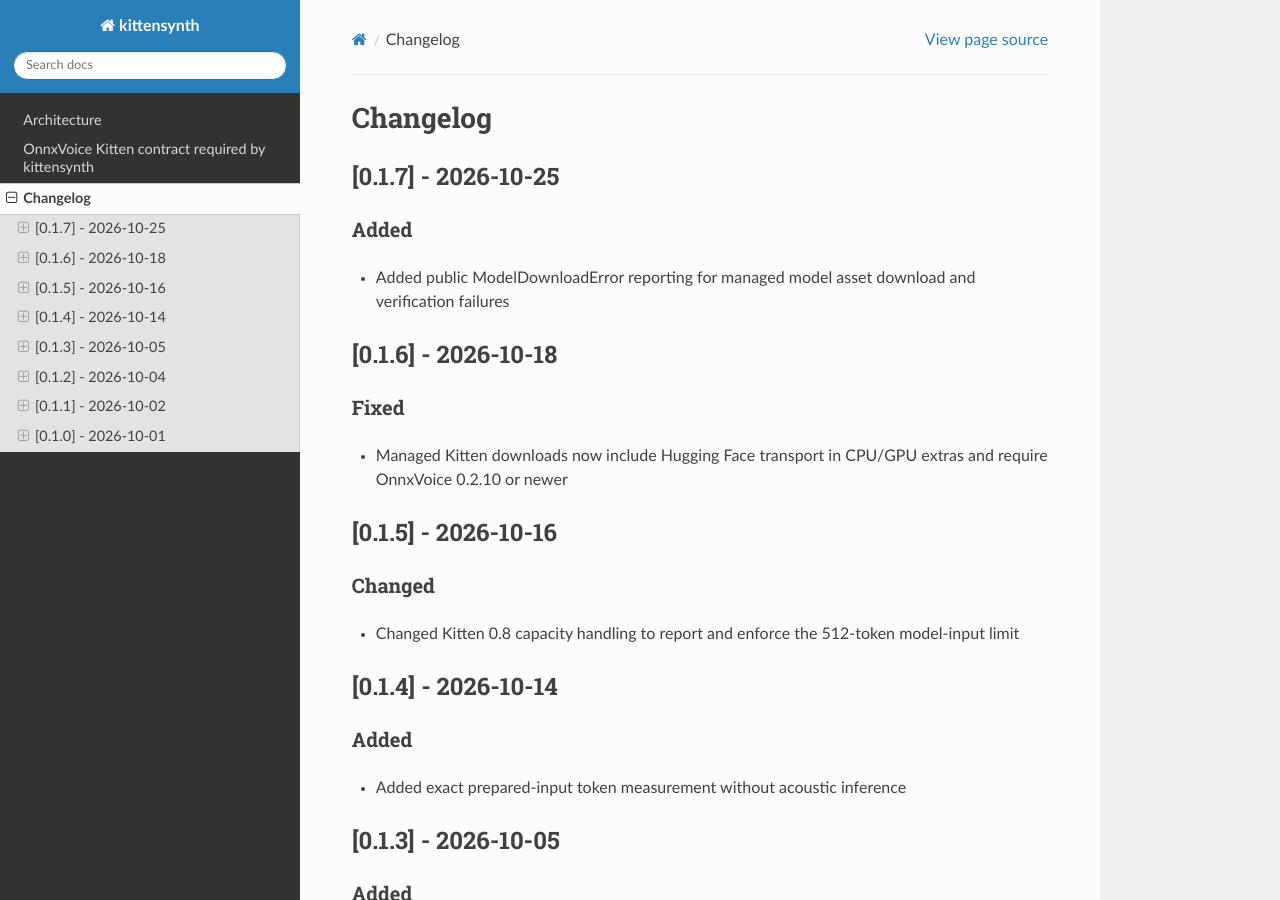
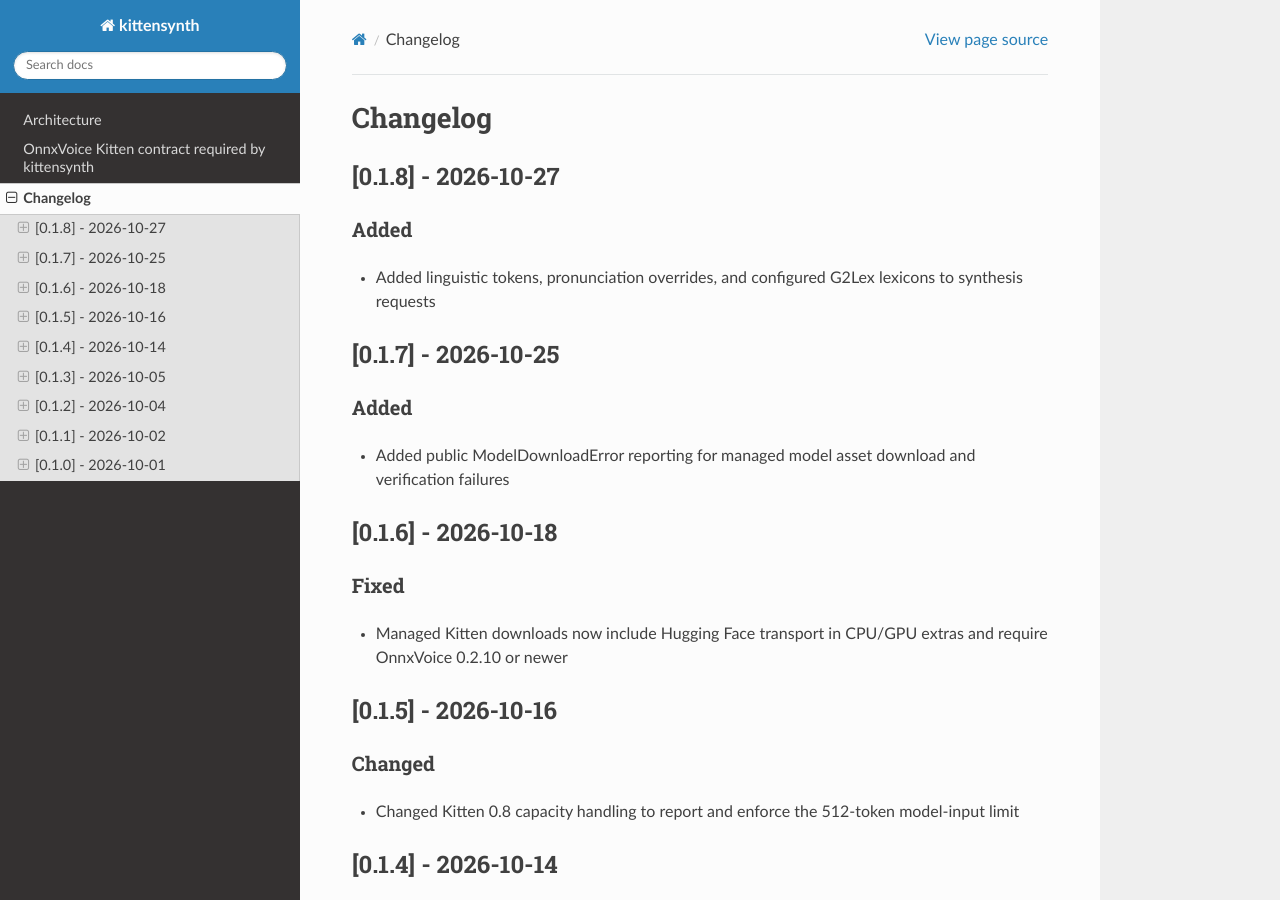
Before and after one commit to buchwandler/kittensynth, a Sphinx documentation site: the page built from docs/changelog.md, in a window 1280 px wide and 900 px high. Built offline with Sphinx 7.4.7 and the Read the Docs theme 3.1.0, drawn with Linux system fonts in a browser that asks for light colours.

Commit message:
doc: changelog

```diff
--- a/docs/changelog.md
+++ b/docs/changelog.md
@@ -1,4 +1,12 @@
 # Changelog
+
+## [0.1.8] - 2026-10-27
+
+### Added
+
+- Added linguistic tokens, pronunciation overrides, and configured G2Lex lexicons to synthesis requests
+
+<!-- generated by releaseledger -->
 
 ## [0.1.7] - 2026-10-25
 
```
Also changed, not shown: .ledger/releaseledger/data/ledgers/main/releases/0.1.8/entries/entry-0001.md (added), .ledger/releaseledger/data/ledgers/main/releases/0.1.8/release.md (added), 8 other files.
